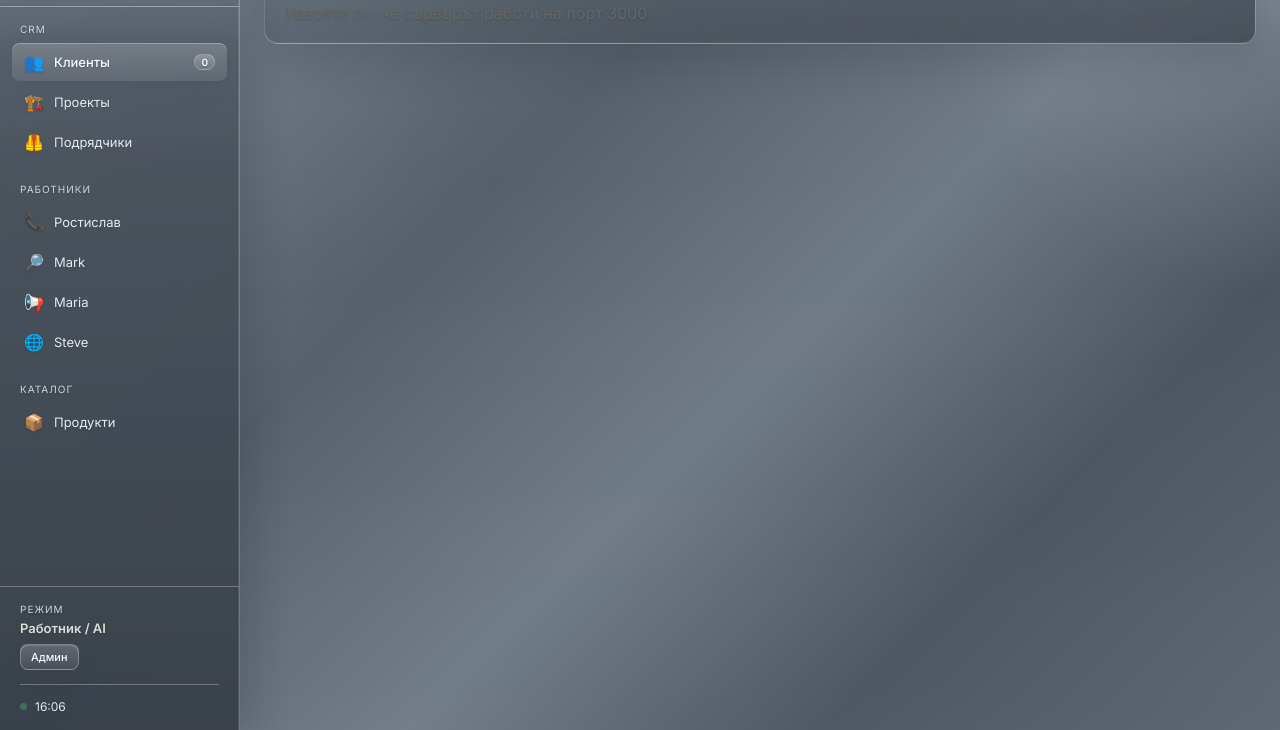
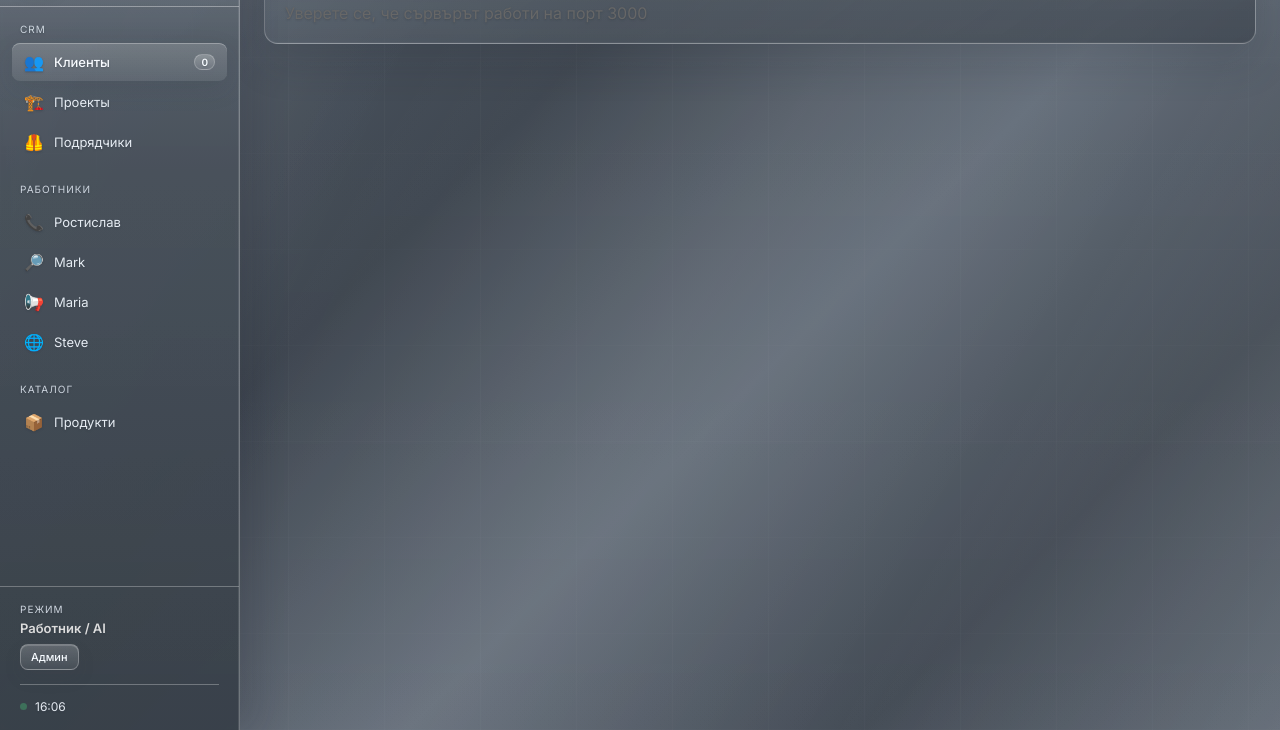
Before and after one commit to bodexbg-a11y/virtual-office, a website: page client/index.html in a window 1280 px wide. Shown: the part 70-800 px from the top of the page. Drawn offline with Linux system fonts and the light colour scheme; no server answers.

Commit message:
Add structured backdrop for glass theme

```diff
--- a/client/css/app.css
+++ b/client/css/app.css
@@ -31,14 +31,14 @@
 body {
   font-family: 'Inter', sans-serif;
   background:
-    radial-gradient(circle at top left, rgba(255,255,255,0.24), transparent 18%),
-    radial-gradient(circle at top right, rgba(255,255,255,0.16), transparent 24%),
-    linear-gradient(135deg, #778290 0%, #66717d 18%, #56606a 36%, #707b88 58%, #4b5560 78%, #5b6671 100%);
+    linear-gradient(120deg, rgba(255,255,255,0.08) 0%, rgba(255,255,255,0) 28%, rgba(255,255,255,0.05) 52%, rgba(255,255,255,0) 74%, rgba(255,255,255,0.1) 100%),
+    linear-gradient(135deg, #5e6874 0%, #4d5661 16%, #3f4751 34%, #67717d 58%, #444c56 80%, #59636f 100%);
   color: var(--text);
   text-shadow: var(--text-shadow-soft);
   display: flex;
   min-height: 100vh;
   position: relative;
+  background-attachment: fixed;
 }
 
 body::before {
@@ -47,9 +47,22 @@ body::before {
   inset: 0;
   pointer-events: none;
   background:
-    linear-gradient(180deg, rgba(255,255,255,0.06), rgba(255,255,255,0) 18%, rgba(255,255,255,0.04) 100%),
-    radial-gradient(circle at 20% 15%, rgba(255,255,255,0.08), transparent 20%);
-  opacity: 0.65;
+    linear-gradient(180deg, rgba(255,255,255,0.05), rgba(255,255,255,0.01) 18%, rgba(255,255,255,0.03) 100%),
+    repeating-linear-gradient(90deg, rgba(255,255,255,0.03) 0, rgba(255,255,255,0.03) 1px, transparent 1px, transparent 96px),
+    repeating-linear-gradient(0deg, rgba(255,255,255,0.02) 0, rgba(255,255,255,0.02) 1px, transparent 1px, transparent 96px);
+  opacity: 0.55;
+}
+
+body::after {
+  content: '';
+  position: fixed;
+  inset: 0;
+  pointer-events: none;
+  background:
+    linear-gradient(115deg, rgba(255,255,255,0.14) 0%, rgba(255,255,255,0.02) 18%, rgba(255,255,255,0) 32%),
+    linear-gradient(180deg, rgba(16,20,26,0.06) 0%, rgba(16,20,26,0.14) 100%);
+  mix-blend-mode: screen;
+  opacity: 0.32;
 }
 
 body.mobile-nav-open {
```
